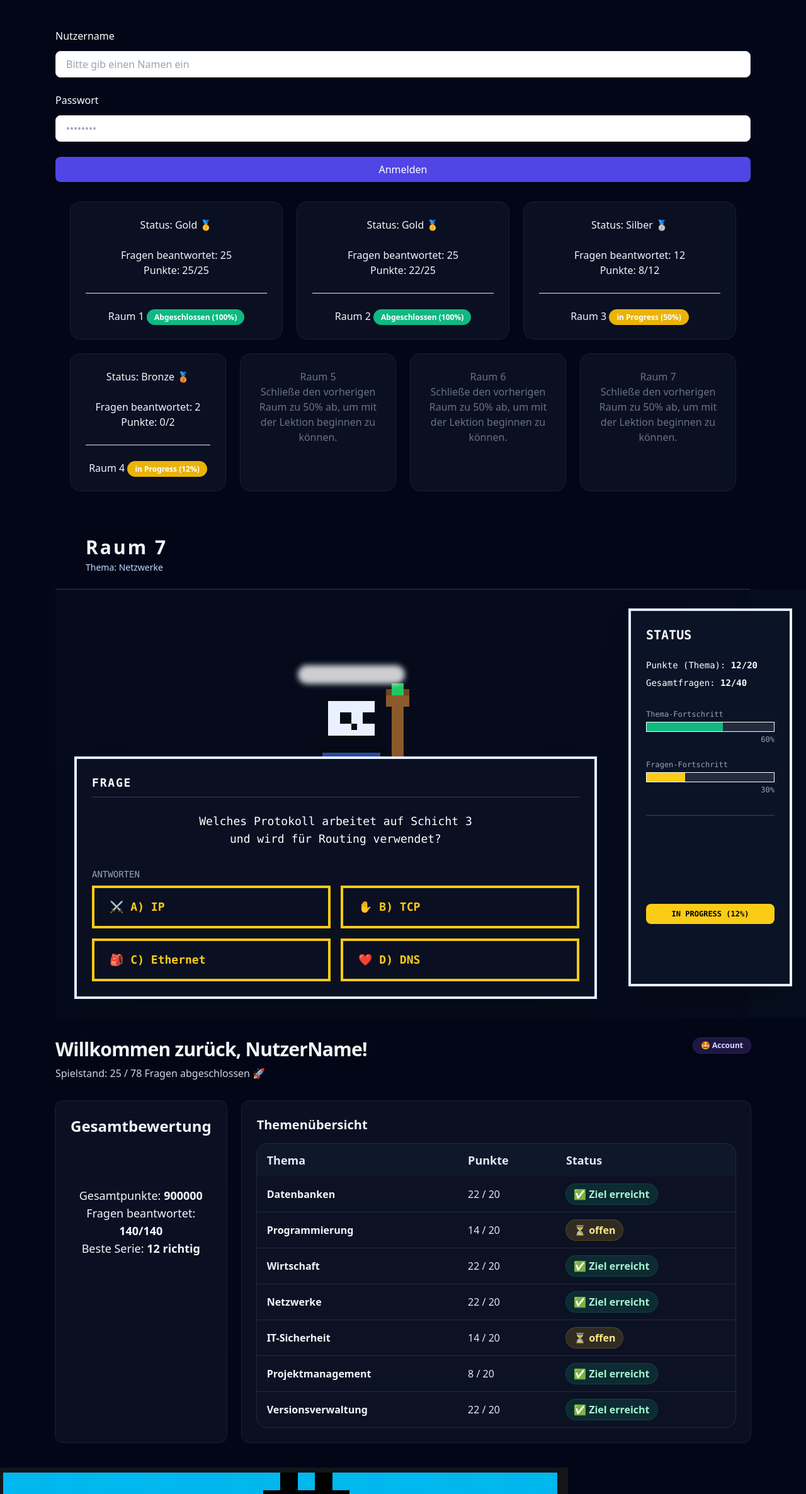
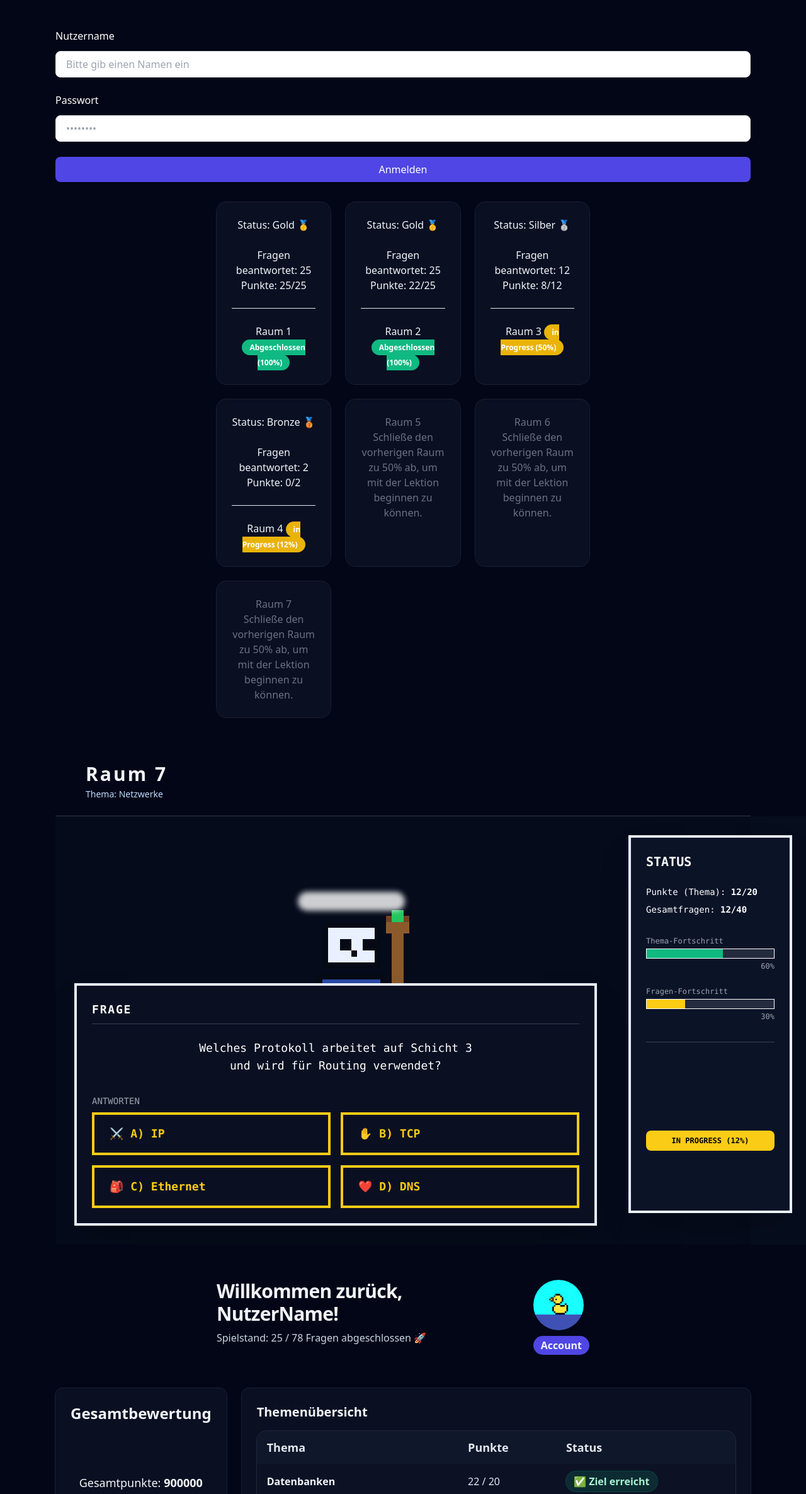
Before and after one commit to KevK99/Dummy2Pro, a plain HTML site: page src/main/resources/static/dev.html in a window 1280 px wide. Shown: the part 147-2519 px from the top of the page at 63% size. Drawn offline with nearby package versions, Linux system fonts and the light colour scheme; files whose address does not match are found by name.

Commit message:
Dashboard mit header

```diff
--- a/src/main/resources/static/headline.html
+++ b/src/main/resources/static/headline.html
@@ -1,10 +1,17 @@
-<header class="flex items-start justify-between gap-4">
-    <div>
-        <h1 class="text-3xl font-extrabold tracking-tight">Willkommen zurück, NutzerName!</h1>
-        <p class="mt-2 text-slate-300">Spielstand: 25 / 78 Fragen abgeschlossen 🚀</p>
+<div class="py-6 px-64"> <!-- rausnehmen wenn body thyme funktioniert-->
+    <div class="flex justify-between gap-6">
+        <div>
+            <h1 class="text-3xl font-extrabold tracking-tight">Willkommen zurück, NutzerName!</h1>
+            <p class="mt-2 text-slate-300">Spielstand: 25 / 78 Fragen abgeschlossen 🚀</p>
+        </div>
+
+        <div>
+            <a href="profile.html">
+                <img src="/src/main/resources/static/images/duck.jpg" alt="duck" class="w-20 h-20 rounded-full hover:cursor-pointer mb-3" />
+                <span class="rounded-full bg-indigo-600 px-3 py-1 mt-3 font-bold">
+                  Account
+                </span>
+            </a>
+        </div>
     </div>
-
-    <span class="rounded-full bg-violet-500/20 px-3 py-1 text-xs font-bold text-violet-200 ring-1 ring-violet-500/30">
-                <a href="profile.html">🤩 Account</a>
-            </span>
-</header>
+</div>
--- a/src/main/resources/templates/dashboard.html
+++ b/src/main/resources/templates/dashboard.html
@@ -1,9 +1,20 @@
 <!doctype html>
-<html lang="de" xmlns:th="http://www.thymeleaf.org"
-      th:replace="~{base :: layout(~{::body})}">
-<body>
-    <div class="flex m-6 space-x-6">
-        <section class="w-1/3 rounded-2xl bg-slate-900/60 p-6 ring-1 ring-white/10 text-center">
+<!--html lang="de" xmlns:th="http://www.thymeleaf.org"
+      th:replace="~{base :: layout(~{::body})}" -->
+<html lang="de">
+<head>
+    <meta charset="utf-8" />
+    <meta name="viewport" content="width=device-width, initial-scale=1" />
+    <script src="https://cdn.tailwindcss.com"></script>
+    <title>Dummy2Pro</title>
+</head>
+
+<body class="min-h-screen bg-slate-950 text-slate-100">
+
+    <div id="headline"></div>
+
+    <div class="grid grid-cols-3 gap-6 px-64">
+        <section class="rounded-2xl bg-slate-900/60 p-6 ring-1 ring-white/10 text-center">
             <p>Status: Gold 🥇</p><br>
             <p>Fragen beantwortet: 25</p>
             <p class="pb-6">Punkte: 25/25</p>
@@ -12,7 +23,7 @@
             <span class="rounded-full bg-emerald-500 px-3 py-1 text-xs font-bold text-white">Abgeschlossen (100%)</span>
         </section>
 
-        <section class="w-1/3 rounded-2xl bg-slate-900/60 p-6 ring-1 ring-white/10 text-center">
+        <section class="rounded-2xl bg-slate-900/60 p-6 ring-1 ring-white/10 text-center">
             <p>Status: Gold 🥇</p><br>
             <p>Fragen beantwortet: 25</p>
             <p class="pb-6">Punkte: 22/25</p>
@@ -21,7 +32,7 @@
             <span class="rounded-full bg-emerald-500 px-3 py-1 text-xs font-bold text-white">Abgeschlossen (100%)</span>
         </section>
 
-        <section class="w-1/3 rounded-2xl bg-slate-900/60 p-6 ring-1 ring-white/10 text-center">
+        <section class="rounded-2xl bg-slate-900/60 p-6 ring-1 ring-white/10 text-center">
             <p>Status: Silber 🥈</p><br>
             <p>Fragen beantwortet: 12</p>
             <p class="pb-6">Punkte: 8/12</p>
@@ -29,10 +40,8 @@
             <a href="#" class="room-link" data-room-id="3">Raum 3</a>
             <span class="rounded-full bg-yellow-500 px-3 py-1 text-xs font-bold text-white">in Progress (50%)</span>
         </section>
-    </div>
 
-    <div class="flex m-6 space-x-6">
-        <section class="w-1/3 rounded-2xl bg-slate-900/60 p-6 ring-1 ring-white/10 text-center">
+        <section class="rounded-2xl bg-slate-900/60 p-6 ring-1 ring-white/10 text-center">
             <p>Status: Bronze 🥉</p><br>
             <p>Fragen beantwortet: 2</p>
             <p class="pb-6">Punkte: 0/2</p>
@@ -41,23 +50,33 @@
             <span class="rounded-full bg-yellow-500 px-3 py-1 text-xs font-bold text-white">in Progress (12%)</span>
         </section>
 
-        <section class="w-1/3 rounded-2xl bg-slate-900/60 p-6 ring-1 ring-white/10 text-center text-gray-500">
+        <section class="rounded-2xl bg-slate-900/60 p-6 ring-1 ring-white/10 text-center text-gray-500">
             <a href="#" class="room-link" data-room-id="5">Raum 5</a>
             <p>Schließe den vorherigen Raum zu 50% ab, um mit der Lektion beginnen zu können.</p>
         </section>
 
-        <section class="w-1/3 rounded-2xl bg-slate-900/60 p-6 ring-1 ring-white/10 text-center text-gray-500">
+        <section class="rounded-2xl bg-slate-900/60 p-6 ring-1 ring-white/10 text-center text-gray-500">
             <a href="#" class="room-link" data-room-id="6">Raum 6</a>
             <p>Schließe den vorherigen Raum zu 50% ab, um mit der Lektion beginnen zu können.</p>
         </section>
 
-        <section class="w-1/3 rounded-2xl bg-slate-900/60 p-6 ring-1 ring-white/10 text-center text-gray-500">
+        <section class="rounded-2xl bg-slate-900/60 p-6 ring-1 ring-white/10 text-center text-gray-500">
             <a href="#" class="room-link" data-room-id="7">Raum 7</a>
             <p>Schließe den vorherigen Raum zu 50% ab, um mit der Lektion beginnen zu können.</p>
         </section>
     </div>
 
     <script>
+        fetch('/src/main/resources/static/headline.html')
+           .then(response => {
+               return response.text();
+           })
+           .then(headlineHTML => {
+               document.getElementById('headline').innerHTML = headlineHTML;
+           })
+    </script>
+
+    <!--script>
         async function ensureActiveRun() {
             const userId = sessionStorage.getItem("userId");
 
```
